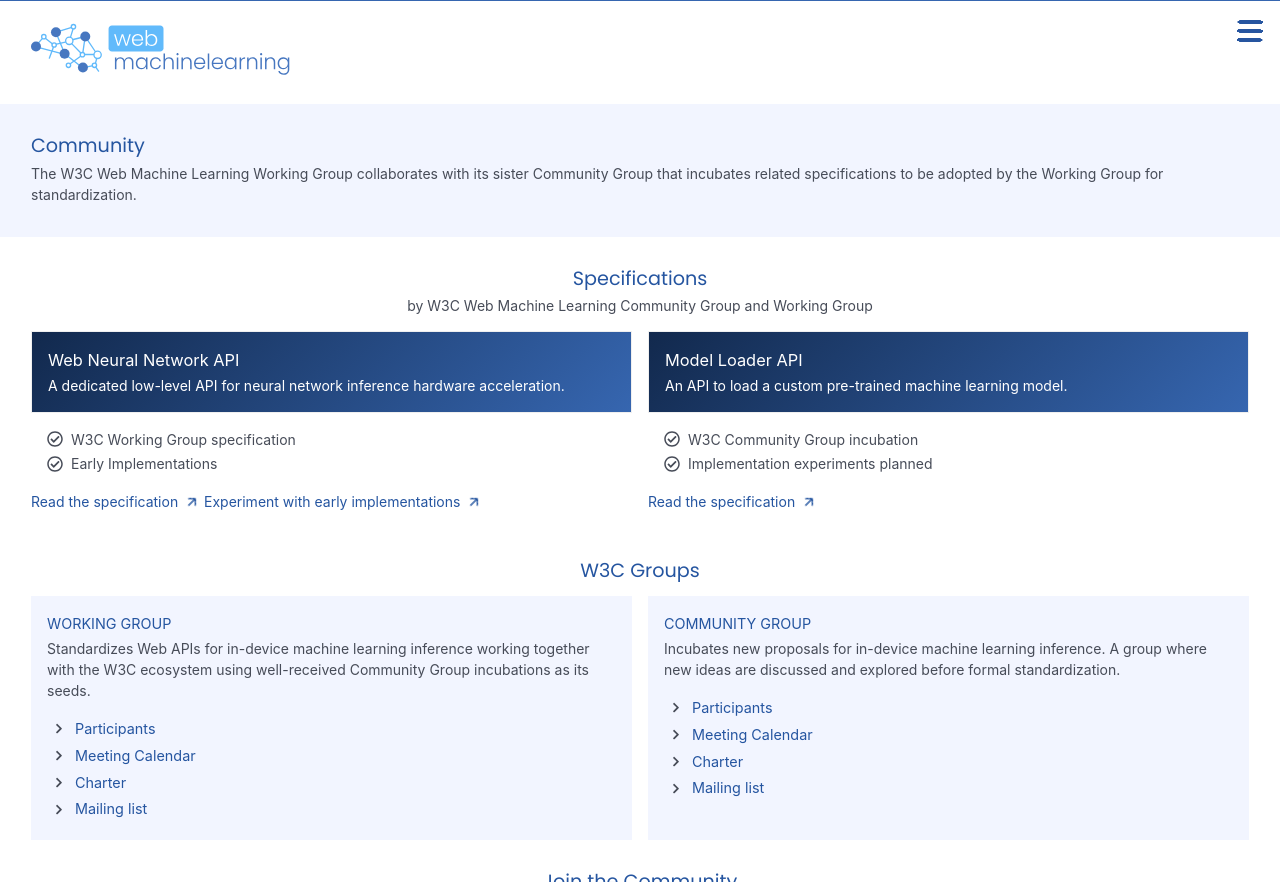
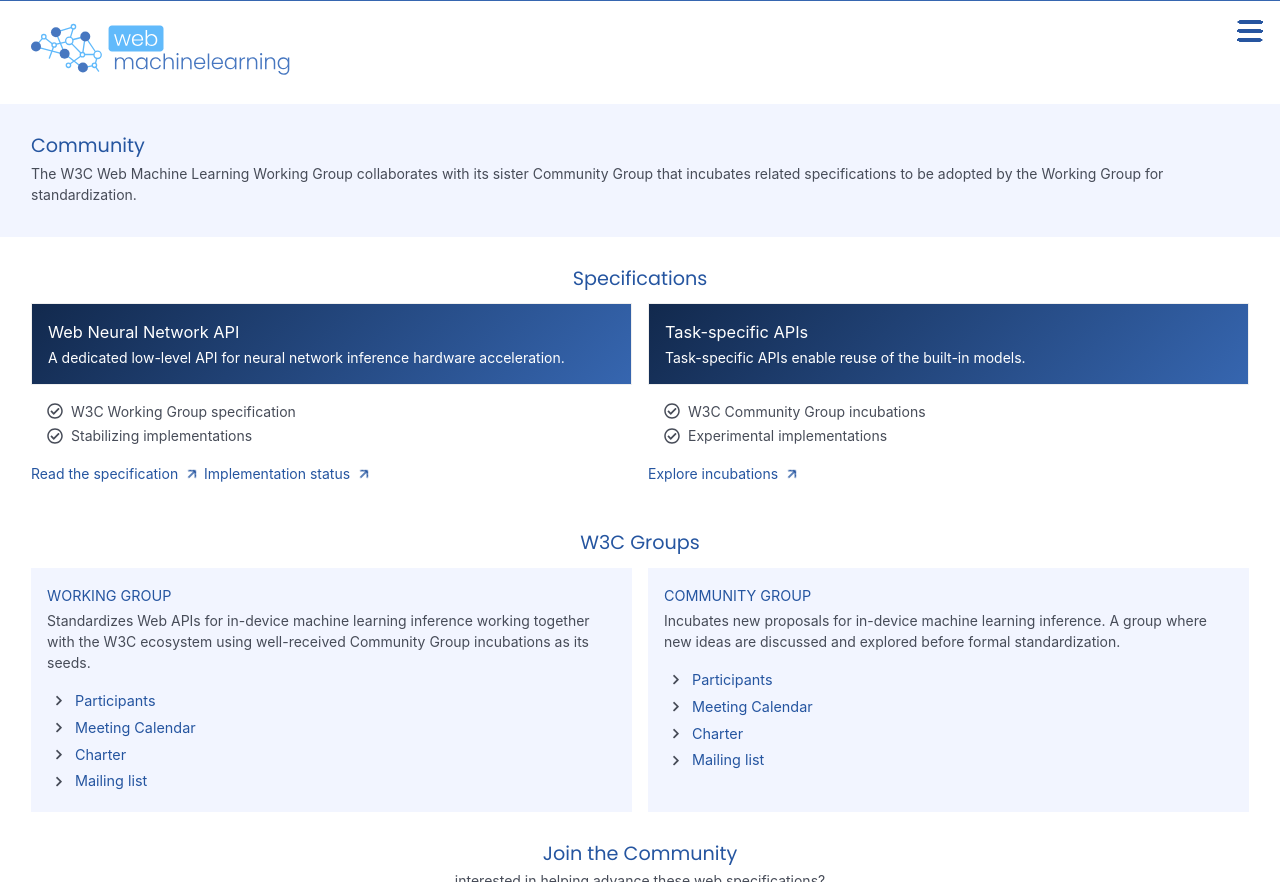
Before and after one commit to webmachinelearning/webmachinelearning.github.io, a Jekyll site: the page built from community.md, in a window 1280 px wide and 900 px high, cut to the strip 0-882 px from the top of the window. Built offline with Jekyll 4.4.1, drawn with Linux system fonts in a browser that asks for light colours.

Commit message:
Add a new Incubations page and update Community page
Incubations page replaces the old Model Loader page. This update
also updates the Community page to reflect recent changes.

```diff
--- a/_includes/header.html
+++ b/_includes/header.html
@@ -41,8 +41,8 @@
                   <li class="menu-item"><a href="{{ 'webnn-status' | relative_url }}">Impl Status</a></li>
                 </ol>
               </li>
-              <li class="menu-item"><a class="link link--dia" href="{{ 'model-loader-intro' | relative_url }}">Model
-                  Loader</a></li>
+              <li class="menu-item"><a class="link link--dia" href="{{ 'incubations' | relative_url }}">
+                  Incubations</a></li>
               <li class="menu-item"><a class="link link--dia" href="{{ 'blog' | relative_url }}">Blog</a></li>
               <li class="menu-item"><a class="link link--dia" href="{{ 'community' | relative_url }}">Community</a></li>
               <li class="menu-item">
--- a/_layouts/community.html
+++ b/_layouts/community.html
@@ -22,7 +22,6 @@
 
       <div class="cap">
         <p class="title">Specifications</p>
-        <p class="subtitle">by W3C Web Machine Learning Community Group and Working Group</p>
       </div>
 
       <div class="community gr">
@@ -43,7 +42,7 @@
                 <path fill="currentColor"
                   d="M256 8C119.033 8 8 119.033 8 256s111.033 248 248 248 248-111.033 248-248S392.967 8 256 8zm0 48c110.532 0 200 89.451 200 200 0 110.532-89.451 200-200 200-110.532 0-200-89.451-200-200 0-110.532 89.451-200 200-200m140.204 130.267l-22.536-22.718c-4.667-4.705-12.265-4.736-16.97-.068L215.346 303.697l-59.792-60.277c-4.667-4.705-12.265-4.736-16.97-.069l-22.719 22.536c-4.705 4.667-4.736 12.265-.068 16.971l90.781 91.516c4.667 4.705 12.265 4.736 16.97.068l172.589-171.204c4.704-4.668 4.734-12.266.067-16.971z">
                 </path>
-              </svg>Early Implementations</li>
+              </svg>Stabilizing implementations</li>
           </ul>
           <a class="learn" href="https://www.w3.org/TR/webnn/"> Read the specification
             <svg fill="none" stroke="currentColor" stroke-linecap="round" stroke-linejoin="round" stroke-width="2"
@@ -51,7 +50,7 @@
               <path d="M5 12h14M12 5l7 7-7 7"></path>
             </svg>
           </a>
-          <a class="learn" href="{{ 'webnn-samples-intro' | relative_url }}"> Experiment with early implementations
+          <a class="learn" href="{{ 'webnn-status' | relative_url }}"> Implementation status
             <svg fill="none" stroke="currentColor" stroke-linecap="round" stroke-linejoin="round" stroke-width="2"
               class="w-4 h-4" viewBox="0 0 24 24">
               <path d="M5 12h14M12 5l7 7-7 7"></path>
@@ -60,23 +59,23 @@
         </div>
         <div>
           <div class="bgr box">
-            <h3>Model Loader API</h3>
-            <p>An API to load a custom pre-trained machine learning model.</p>
+            <h3>Task-specific APIs</h3>
+            <p>Task-specific APIs enable reuse of the built-in models.</p>
           </div>
           <ul>
             <li><svg role="img" viewBox="0 0 512 512">
                 <path fill="currentColor"
                   d="M256 8C119.033 8 8 119.033 8 256s111.033 248 248 248 248-111.033 248-248S392.967 8 256 8zm0 48c110.532 0 200 89.451 200 200 0 110.532-89.451 200-200 200-110.532 0-200-89.451-200-200 0-110.532 89.451-200 200-200m140.204 130.267l-22.536-22.718c-4.667-4.705-12.265-4.736-16.97-.068L215.346 303.697l-59.792-60.277c-4.667-4.705-12.265-4.736-16.97-.069l-22.719 22.536c-4.705 4.667-4.736 12.265-.068 16.971l90.781 91.516c4.667 4.705 12.265 4.736 16.97.068l172.589-171.204c4.704-4.668 4.734-12.266.067-16.971z">
                 </path>
-              </svg><span>W3C Community Group incubation</span></li>
+              </svg><span>W3C Community Group incubations</span></li>
             <li><svg role="img" viewBox="0 0 512 512">
                 <path fill="currentColor"
                   d="M256 8C119.033 8 8 119.033 8 256s111.033 248 248 248 248-111.033 248-248S392.967 8 256 8zm0 48c110.532 0 200 89.451 200 200 0 110.532-89.451 200-200 200-110.532 0-200-89.451-200-200 0-110.532 89.451-200 200-200m140.204 130.267l-22.536-22.718c-4.667-4.705-12.265-4.736-16.97-.068L215.346 303.697l-59.792-60.277c-4.667-4.705-12.265-4.736-16.97-.069l-22.719 22.536c-4.705 4.667-4.736 12.265-.068 16.971l90.781 91.516c4.667 4.705 12.265 4.736 16.97.068l172.589-171.204c4.704-4.668 4.734-12.266.067-16.971z">
                 </path>
-              </svg><span>Implementation experiments planned</span></li>
+              </svg><span>Experimental implementations</span></li>
           </ul>
 
-          <a class="learn" href="https://webmachinelearning.github.io/model-loader/"> Read the specification
+          <a class="learn" href="{{ 'incubations' | relative_url }}"> Explore incubations
             <svg fill="none" stroke="currentColor" stroke-linecap="round" stroke-linejoin="round" stroke-width="2"
               class="w-4 h-4" viewBox="0 0 24 24">
               <path d="M5 12h14M12 5l7 7-7 7"></path>
```
Also changed, not shown: incubations.md (added, +81 -0 lines), model-loader-intro.md (deleted, +0 -28 lines).
